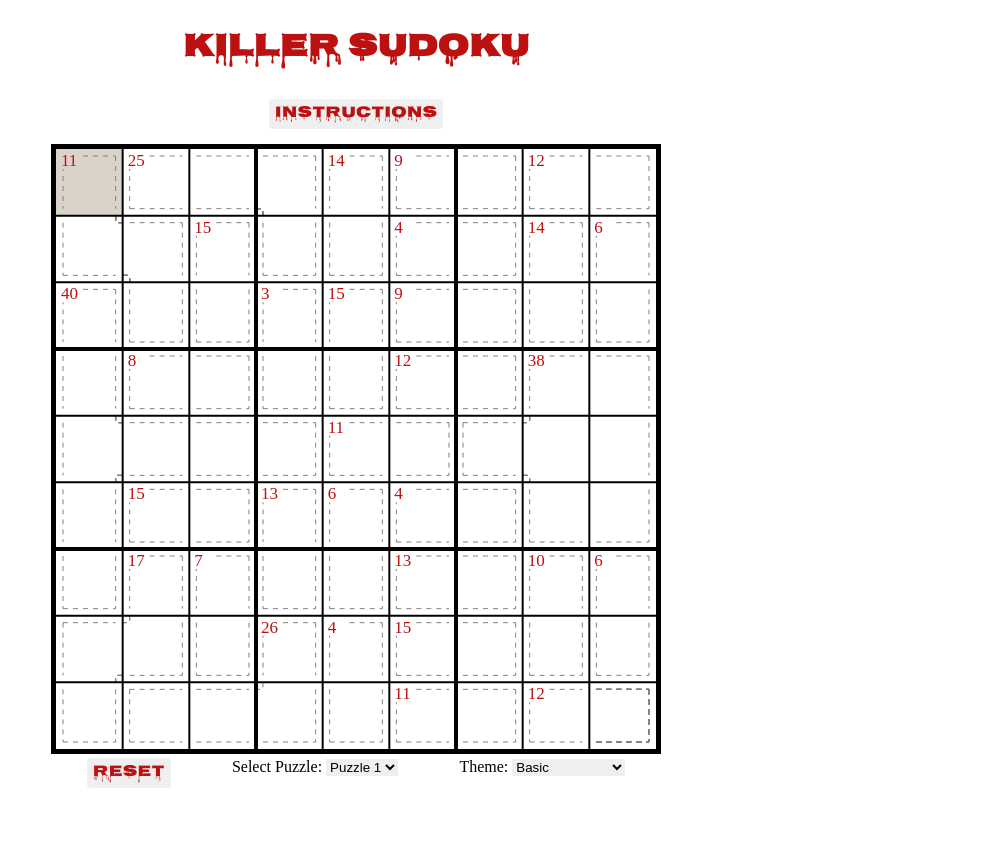
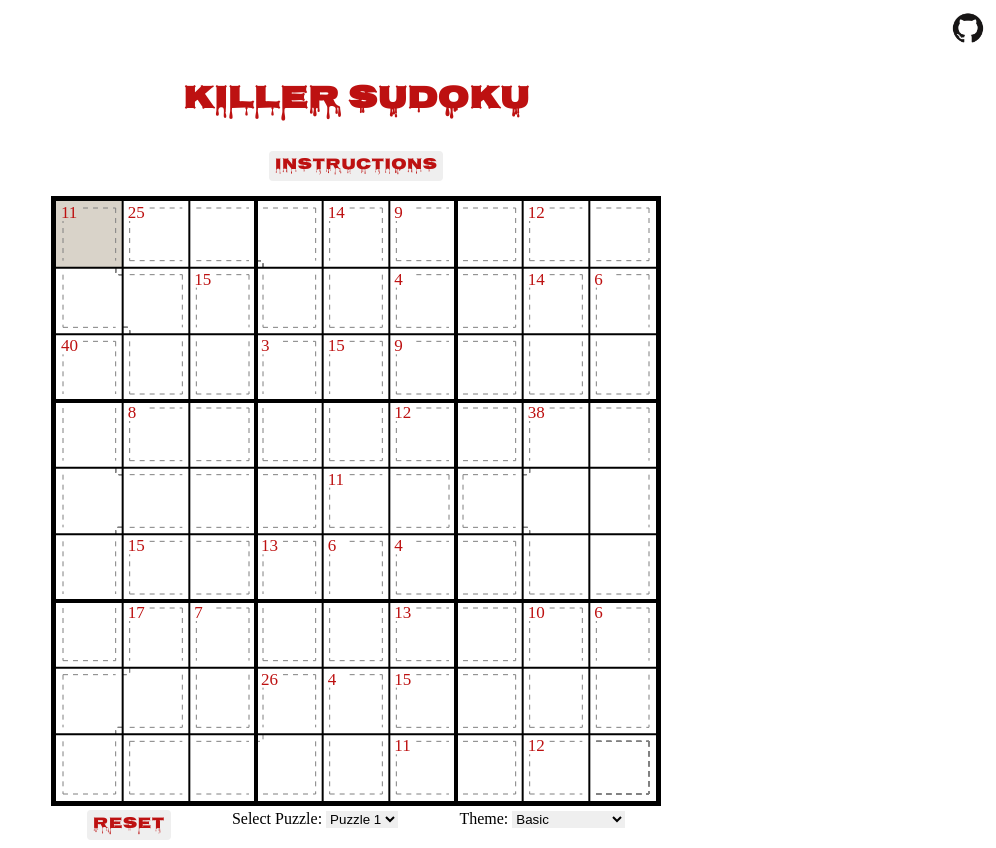
Before and after one commit to MonkWire/Monkwire.github.io, a website built with webpack: page index.html in a window 1280 px wide. Shown: the whole page, without its empty margins (284-1280 px from the left). Before the commit the page ends 800 px from the top, so only its background shows below. Built offline with nearby package versions, Linux system fonts and the light colour scheme.

Commit message:
added github link

```diff
--- a/index.html
+++ b/index.html
@@ -12,6 +12,7 @@
     <title>Killer Sudoku</title>
 </head>
 <body>
+    <nav><a href="https://github.com/Monkwire3" target='_blank'><img src="./assets/GitHub-Mark.png" alt=""></a></nav>
     <h1>Killer Sudoku</h1>
     <div id="hide-button-container"><button id="hide-button">Instructions</button></div>
     <div id=description>
--- a/src/index.scss
+++ b/src/index.scss
@@ -77,3 +77,11 @@ ul {
 #menus select {
     border: none;
 }
+
+img {
+    height: 40px;
+}
+nav {
+    display: flex;
+    justify-content: right;
+}
```
Also changed, not shown: assets/GitHub-Mark.png (added), dist/main.css.
